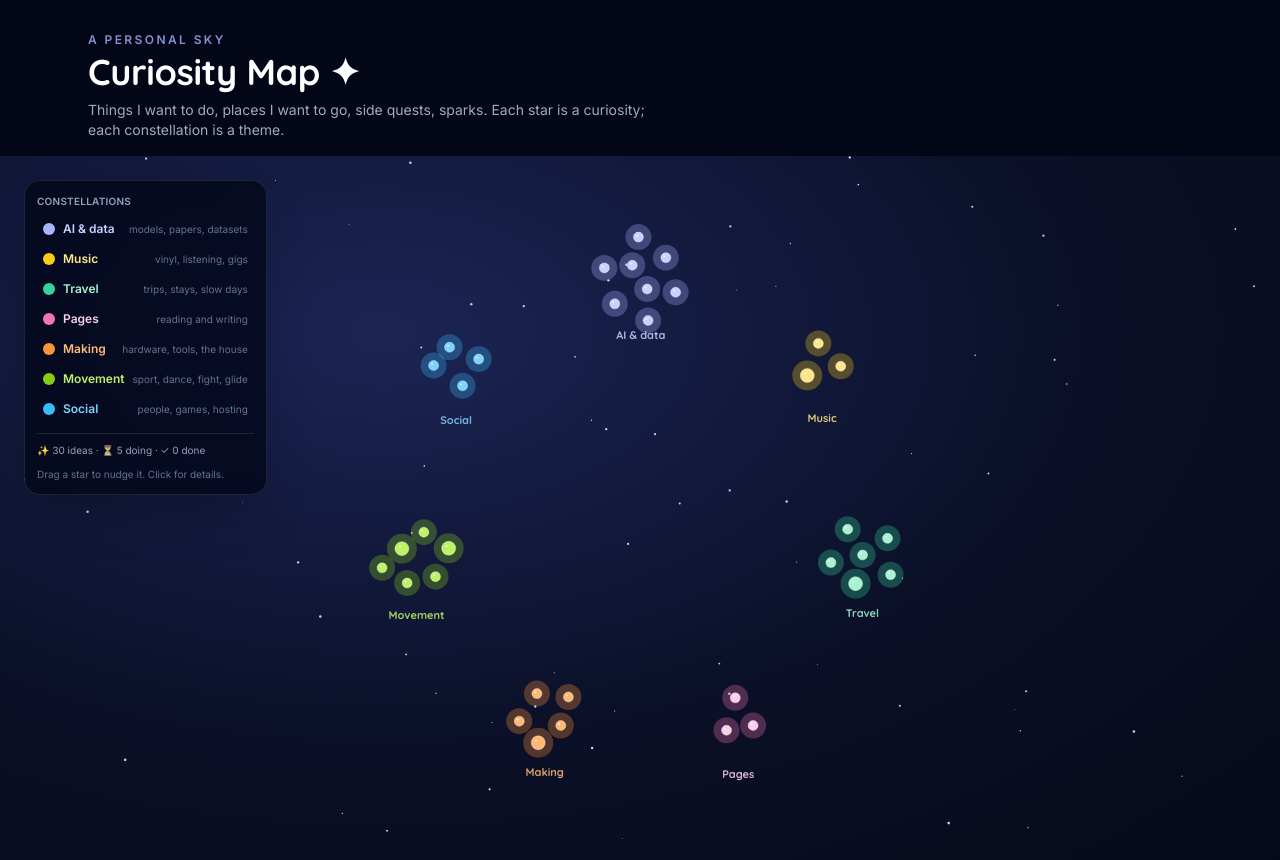
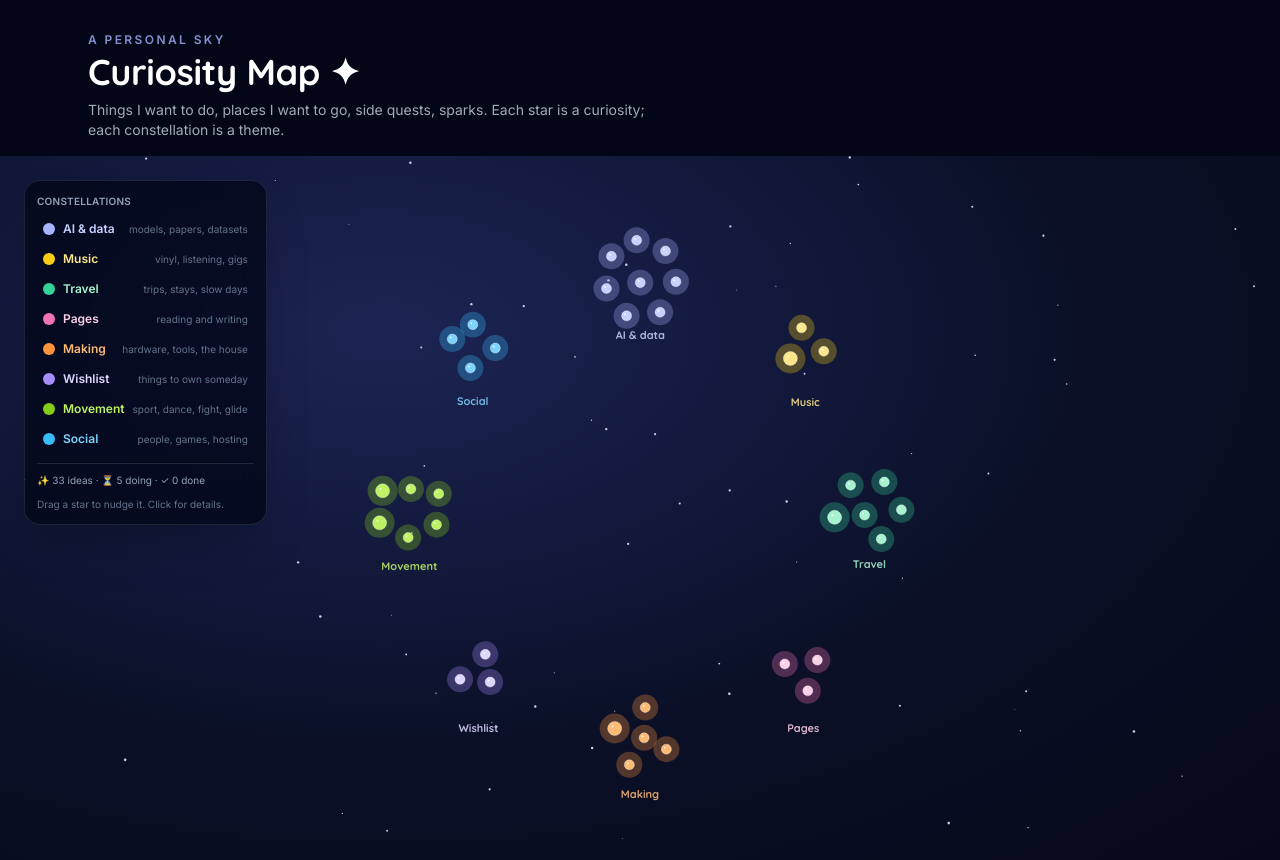
Before and after one commit to rishabhramteke/curiosity-map, a React (Vite) app: page / in a window 1280 px wide. Built offline with nearby package versions, Linux system fonts and the light colour scheme.

Commit message:
music: swap album-a-week for spotify+roadtrip playlists; new Wishlist cluster (MX5 etc.)

```diff
--- a/src/data/items.ts
+++ b/src/data/items.ts
@@ -79,10 +79,10 @@ export const ITEMS: Curiosity[] = [
     status: 'doing',
   },
   {
-    id: 'mus-album',
-    title: 'One full album a week',
+    id: 'mus-playlists',
+    title: 'Sort my Spotify + craft roadtrip playlists',
     description:
-      'No skips, no shuffle. Liner notes if I can find them. Probably one new + one old per month.',
+      'Untangle the mega-playlist into properly-themed ones. Then curate roadtrip mixes — South America, Camino, anywhere with hours of road ahead.',
     theme: 'music',
     status: 'idea',
   },
@@ -213,6 +213,32 @@ export const ITEMS: Curiosity[] = [
     status: 'idea',
   },
 
+  // ─── Wishlist ─────────────────────────────────────────────────────────
+  {
+    id: 'wsh-mx5',
+    title: 'Mazda MX-5',
+    description:
+      'NA or NB. Manual. Probably second-hand and not red. The little roadster keeps showing up in my head — no rush, find the right one.',
+    theme: 'wishlist',
+    status: 'idea',
+  },
+  {
+    id: 'wsh-espresso',
+    title: 'A proper espresso machine',
+    description:
+      'For the new house. Step up from a Bambino — Lelit, Profitec, something I\'ll grow into. Stop renting espresso from cafés.',
+    theme: 'wishlist',
+    status: 'idea',
+  },
+  {
+    id: 'wsh-camera',
+    title: 'A real travel camera',
+    description:
+      'Light, weather-sealed, photo-only. Fuji X100VI is the obvious pick. Phone stays in the pocket — let this thing earn its strap.',
+    theme: 'wishlist',
+    status: 'idea',
+  },
+
   // ─── Movement ─────────────────────────────────────────────────────────
   {
     id: 'mov-rapier',
--- a/src/data/themes.ts
+++ b/src/data/themes.ts
@@ -49,6 +49,15 @@ export const THEMES: Theme[] = [
     blurb: 'hardware, tools, the house',
   },
   {
+    id: 'wishlist',
+    label: 'Wishlist',
+    star: '#ddd6fe',
+    glow: '#a78bfa',
+    line: 'rgba(167,139,250,0.45)',
+    ink: '#ddd6fe',
+    blurb: 'things to own someday',
+  },
+  {
     id: 'movement',
     label: 'Movement',
     star: '#bef264',
--- a/src/types/index.ts
+++ b/src/types/index.ts
@@ -4,6 +4,7 @@ export type ThemeId =
   | 'travel'
   | 'pages'
   | 'making'
+  | 'wishlist'
   | 'movement'
   | 'social';
 
```
